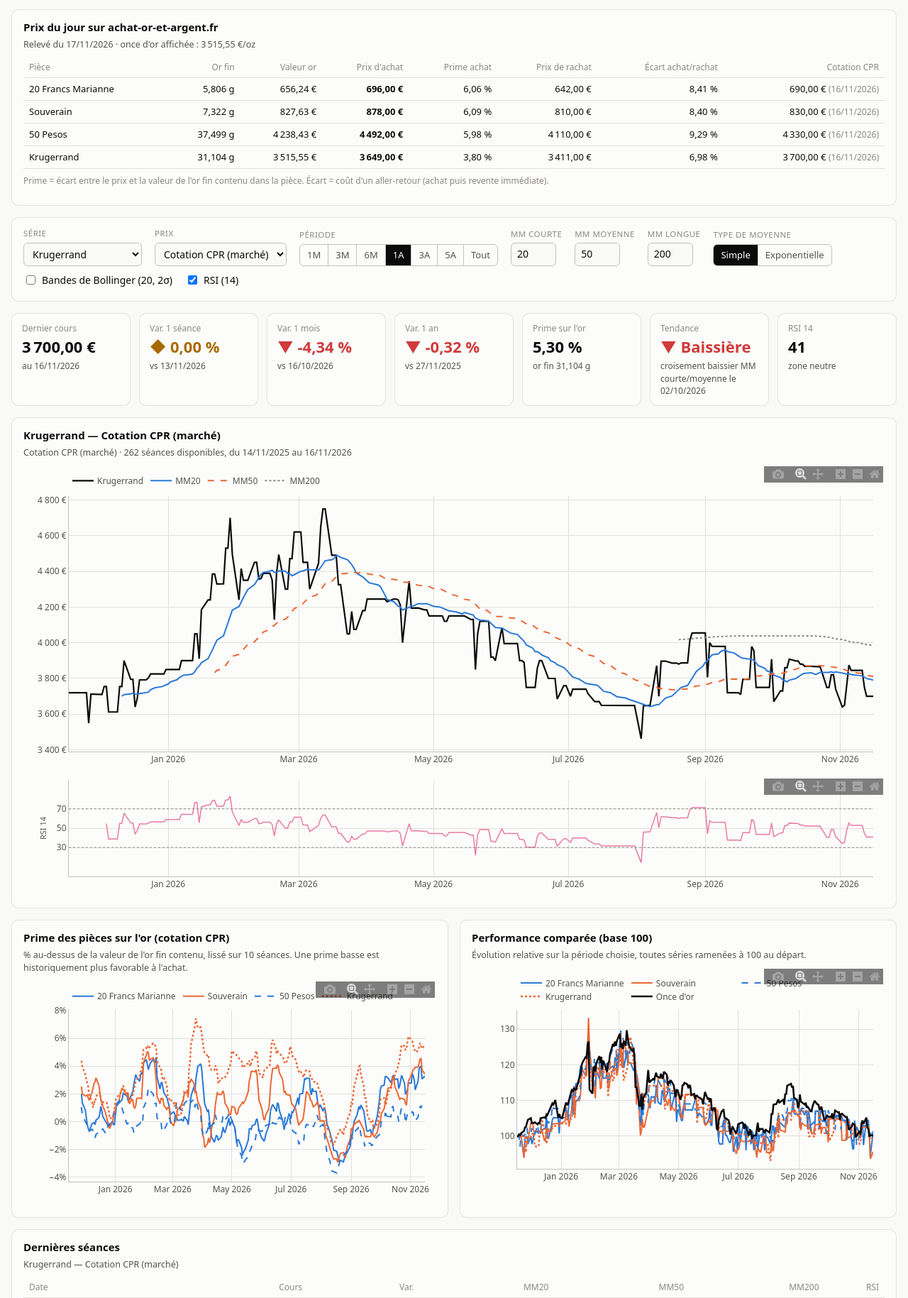
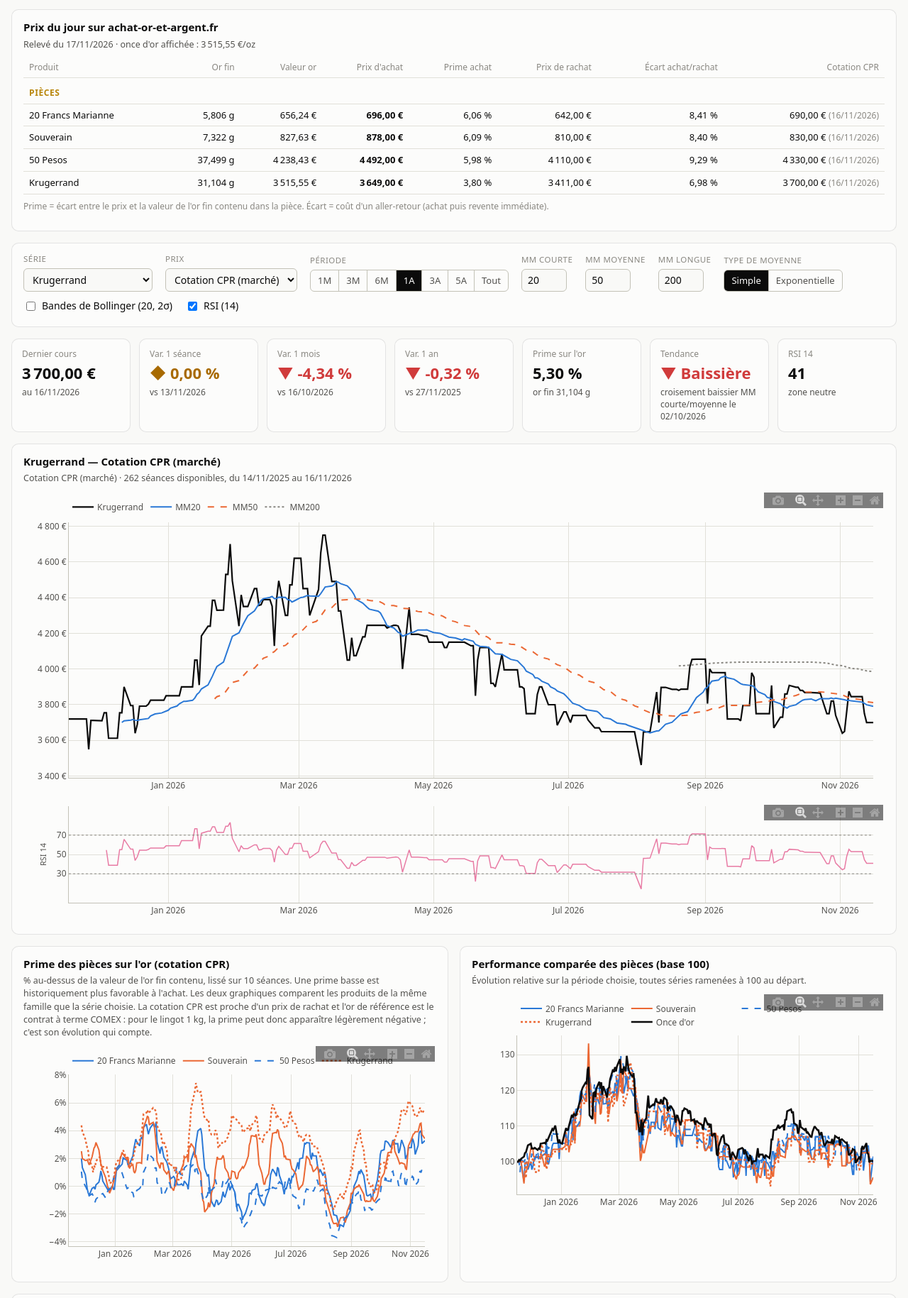
Before and after one commit to Zecat26/suivi-or, a plain HTML site: page tableau_de_bord.html in a window 1280 px wide. Shown: the part 55-1884 px from the top of the page at 71% size. Drawn offline with nearby package versions, Linux system fonts and the light colour scheme.

Commit message:
Ajout du lingot 1 kg et des lingotins 50 g et 20 g
- Collecte : lecture de la page lingots en plus de la page pièces, cotation CPR des 3 lingots
- Tableau de bord : liste groupée Pièces / Lingots / Or, tableau du jour par famille,
  graphiques Prime et Base 100 limités à la famille de la série choisie

Co-Authored-By: Claude Opus 5.5 <noreply@anthropic.com>

```diff
--- a/tableau_de_bord.html
+++ b/tableau_de_bord.html
@@ -74,6 +74,7 @@ th, td { padding: 6px 8px; text-align: right; border-bottom: 1px solid var(--gri
 th:first-child, td:first-child { text-align: left; }
 th { color: var(--muted); font-weight: 500; font-size: 12px; }
 .tablewrap { overflow-x: auto; }
+tr.groupe td { text-align: left; color: var(--accent); font-weight: 600; font-size: 12px; text-transform: uppercase; letter-spacing: .05em; padding-top: 12px; }
 .note { color: var(--muted); font-size: 12px; margin-top: 8px; }
 .empty { padding: 40px; text-align: center; color: var(--ink-2); }
 </style>
@@ -122,12 +123,12 @@ th { color: var(--muted); font-weight: 500; font-size: 12px; }
 
     <div class="grid2">
       <div class="card">
-        <h2>Prime des pièces sur l'or (cotation CPR)</h2>
-        <p class="sub">% au-dessus de la valeur de l'or fin contenu, lissé sur 10 séances. Une prime basse est historiquement plus favorable à l'achat.</p>
+        <h2 id="titrePrime">Prime sur l'or (cotation CPR)</h2>
+        <p class="sub">% au-dessus de la valeur de l'or fin contenu, lissé sur 10 séances. Une prime basse est historiquement plus favorable à l'achat. Les deux graphiques comparent les produits de la même famille que la série choisie. La cotation CPR est proche d'un prix de rachat et l'or de référence est le contrat à terme COMEX : pour le lingot 1 kg, la prime peut donc apparaître légèrement négative ; c'est son évolution qui compte.</p>
         <div id="chPrime" class="chart" style="height:320px"></div>
       </div>
       <div class="card">
-        <h2>Performance comparée (base 100)</h2>
+        <h2 id="titreBase">Performance comparée (base 100)</h2>
         <p class="sub">Évolution relative sur la période choisie, toutes séries ramenées à 100 au départ.</p>
         <div id="chBase" class="chart" style="height:320px"></div>
       </div>
@@ -210,8 +211,15 @@ th { color: var(--muted); font-weight: 500; font-size: 12px; }
 
   // ---------- contrôles
   const selSerie = $("selSerie");
-  D.pieces.forEach(p => selSerie.add(new Option(p.nom, String(p.id))));
-  selSerie.add(new Option("Once d'or (€/oz)", "or"));
+  const FAMILLES = { piece: "Pièces", lingot: "Lingots" };
+  const typeDe = (p) => p.type || "piece";
+  Object.entries(FAMILLES).forEach(([t, lib]) => {
+    const g = document.createElement("optgroup"); g.label = lib;
+    D.pieces.filter(p => typeDe(p) === t).forEach(p => g.appendChild(new Option(p.nom, String(p.id))));
+    if (g.children.length) selSerie.appendChild(g);
+  });
+  const gOr = document.createElement("optgroup"); gOr.label = "Or";
+  gOr.appendChild(new Option("Once d'or (€/oz)", "or")); selSerie.appendChild(gOr);
   const segP = $("segPeriode");
   Object.keys(PERIODES).forEach(k => { const b = document.createElement("button"); b.textContent = k; b.dataset.v = k; segP.appendChild(b); });
   const segM = $("segMM");
@@ -356,17 +364,23 @@ th { color: var(--muted); font-weight: 500; font-size: 12px; }
   function renduAnnexes() {
     // Styles lisibles par les daltoniens (rouge-vert) : 2 couleurs (bleu / orange) × styles de trait, + noir/blanc pour l'or
     const STYLES = [
-      { c: css("--s1"), dash: "solid", w: 2 },     // 20 Francs Marianne : bleu plein
-      { c: css("--s2"), dash: "solid", w: 2 },     // Souverain : orange plein
-      { c: css("--s1"), dash: "dash", w: 2 },      // 50 Pesos : bleu tirets
-      { c: css("--s2"), dash: "dot", w: 2.4 },     // Krugerrand : orange pointillés
-      { c: css("--ink"), dash: "solid", w: 2.6 },  // Once d'or : noir/blanc épais
+      { c: css("--s1"), dash: "solid", w: 2 },     // 1er produit : bleu plein
+      { c: css("--s2"), dash: "solid", w: 2 },     // 2e : orange plein
+      { c: css("--s1"), dash: "dash", w: 2 },      // 3e : bleu tirets
+      { c: css("--s2"), dash: "dot", w: 2.4 },     // 4e : orange pointillés
     ];
-    const style = (k) => ({ line: { color: STYLES[k].c, width: STYLES[k].w, dash: STYLES[k].dash } });
+    const STYLE_OR = { c: css("--ink"), dash: "solid", w: 2.6 };  // Once d'or : noir/blanc épais
+    const style = (k) => { const s = k < 0 ? STYLE_OR : STYLES[k % STYLES.length]; return { line: { color: s.c, width: s.w, dash: s.dash } }; };
+
+    // Famille comparée = celle de la série choisie (pièces par défaut)
+    const famille = S.serie !== "or" && pieceParId.get(S.serie) ? typeDe(pieceParId.get(S.serie)) : "piece";
+    const liste = D.pieces.filter(p => typeDe(p) === famille);
+    $("titrePrime").textContent = "Prime des " + FAMILLES[famille].toLowerCase() + " sur l'or (cotation CPR)";
+    $("titreBase").textContent = "Performance comparée des " + FAMILLES[famille].toLowerCase() + " (base 100)";
 
     // Primes (lissées sur 10 séances)
     const LISSAGE = 10;
-    const tp = D.pieces.map((p, k) => {
+    const tp = liste.map((p, k) => {
       const pts = p.cpr.filter(r => !estWeekend(r[0]));
       const x = [], y = [];
       pts.forEach(r => { const s = spotAu(r[0]); if (s) { x.push(r[0]); y.push(r[1] / (s / GPO * p.or_fin_g) - 1); } });
@@ -376,14 +390,14 @@ th { color: var(--muted); font-weight: 500; font-size: 12px; }
     Plotly.react("chPrime", tp, layoutBase({ yaxis: Object.assign(layoutBase().yaxis, { tickformat: ".0%" }) }), CFG);
 
     // Base 100 sur la période
-    const toutes = D.pieces.map(p => ({ nom: p.nom, pts: p.cpr.filter(r => !estWeekend(r[0])).map(r => ({ d: r[0], v: r[1] })) }));
-    toutes.push({ nom: "Once d'or", pts: spot });
+    const toutes = liste.map((p, k) => ({ nom: p.nom, k, pts: p.cpr.filter(r => !estWeekend(r[0])).map(r => ({ d: r[0], v: r[1] })) }));
+    toutes.push({ nom: "Once d'or", k: -1, pts: spot });
     const derniere = toutes.reduce((m, s) => s.pts.length && s.pts[s.pts.length - 1].d > m ? s.pts[s.pts.length - 1].d : m, "0");
     const deb = debutPeriode(derniere);
-    const tb = toutes.map((s, k) => {
+    const tb = toutes.map((s) => {
       const pts = s.pts.filter(p => p.d >= deb); if (!pts.length) return null;
       const b = pts[0].v;
-      return ligne(pts.map(p => p.d), pts.map(p => p.v / b * 100), s.nom, null, 0, Object.assign(style(k), { hovertemplate: "%{y:.1f}<extra>" + s.nom + "</extra>" }));
+      return ligne(pts.map(p => p.d), pts.map(p => p.v / b * 100), s.nom, null, 0, Object.assign(style(s.k), { hovertemplate: "%{y:.1f}<extra>" + s.nom + "</extra>" }));
     }).filter(Boolean);
     Plotly.react("chBase", tb, layoutBase({ yaxis: Object.assign(layoutBase().yaxis, { tickformat: ".0f" }) }), CFG);
   }
@@ -396,8 +410,10 @@ th { color: var(--muted); font-weight: 500; font-size: 12px; }
     const s = ss ? ss[1] : spotAu(jour);
     $("jourSub").textContent = jour ? "Relevé du " + dfr(jour) + " · once d'or affichée : " + eur(s) + "/oz" : "Pas encore de relevé.";
     $("meta").textContent = "Données générées le " + new Date(D.genere).toLocaleString("fr-FR");
-    let h = "<tr><th>Pièce</th><th>Or fin</th><th>Valeur or</th><th>Prix d'achat</th><th>Prime achat</th><th>Prix de rachat</th><th>Écart achat/rachat</th><th>Cotation CPR</th></tr>";
+    let h = "<tr><th>Produit</th><th>Or fin</th><th>Valeur or</th><th>Prix d'achat</th><th>Prime achat</th><th>Prix de rachat</th><th>Écart achat/rachat</th><th>Cotation CPR</th></tr>";
+    let familleCourante = null;
     D.pieces.forEach(p => {
+      if (typeDe(p) !== familleCourante) { familleCourante = typeDe(p); h += `<tr class="groupe"><td colspan="8">${FAMILLES[familleCourante]}</td></tr>`; }
       const r = p.site.find(x => x[0] === jour) || [];
       const c = p.cpr[p.cpr.length - 1];
       const valeur = s ? s / GPO * p.or_fin_g : null;
```
Also changed, not shown: 2 other files.
